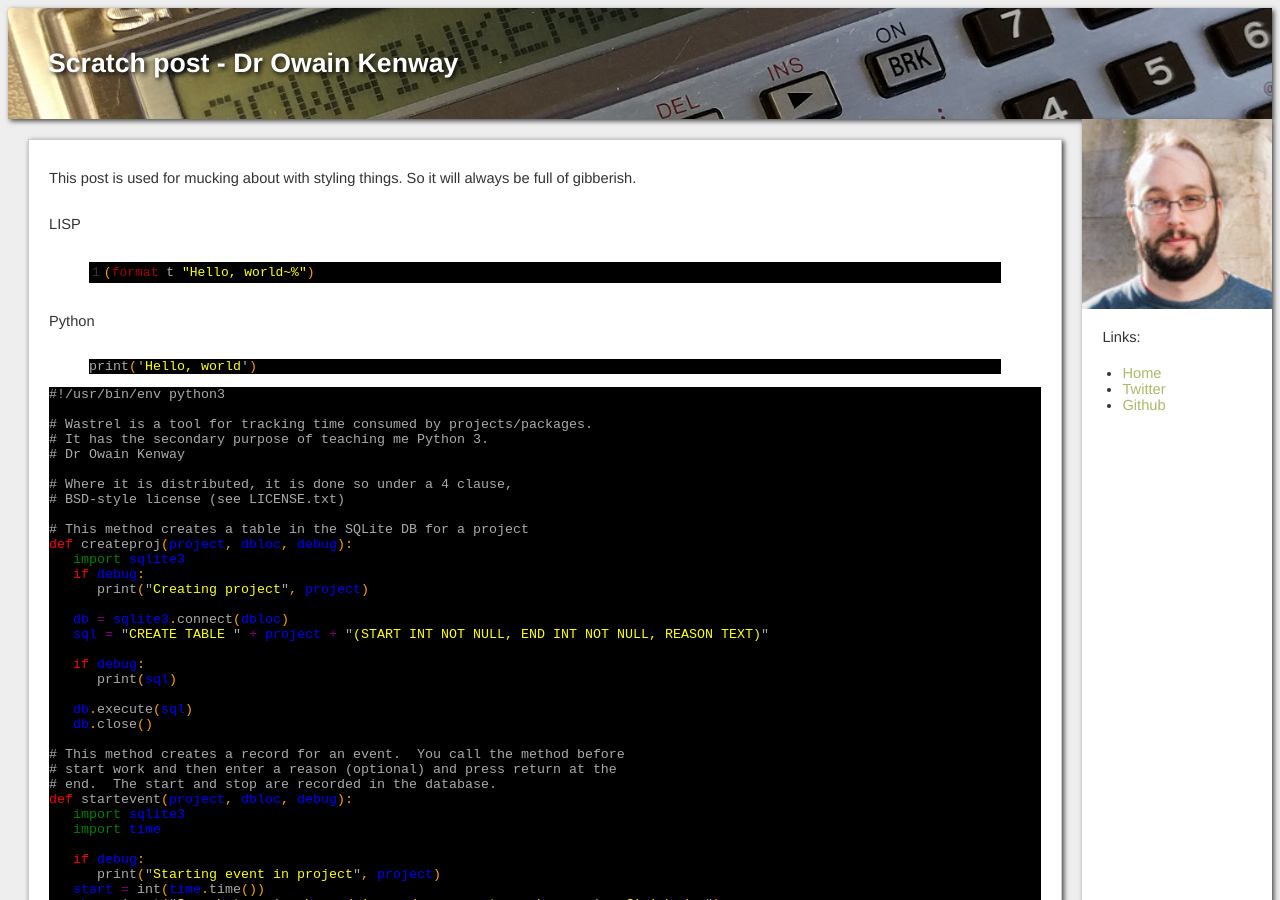
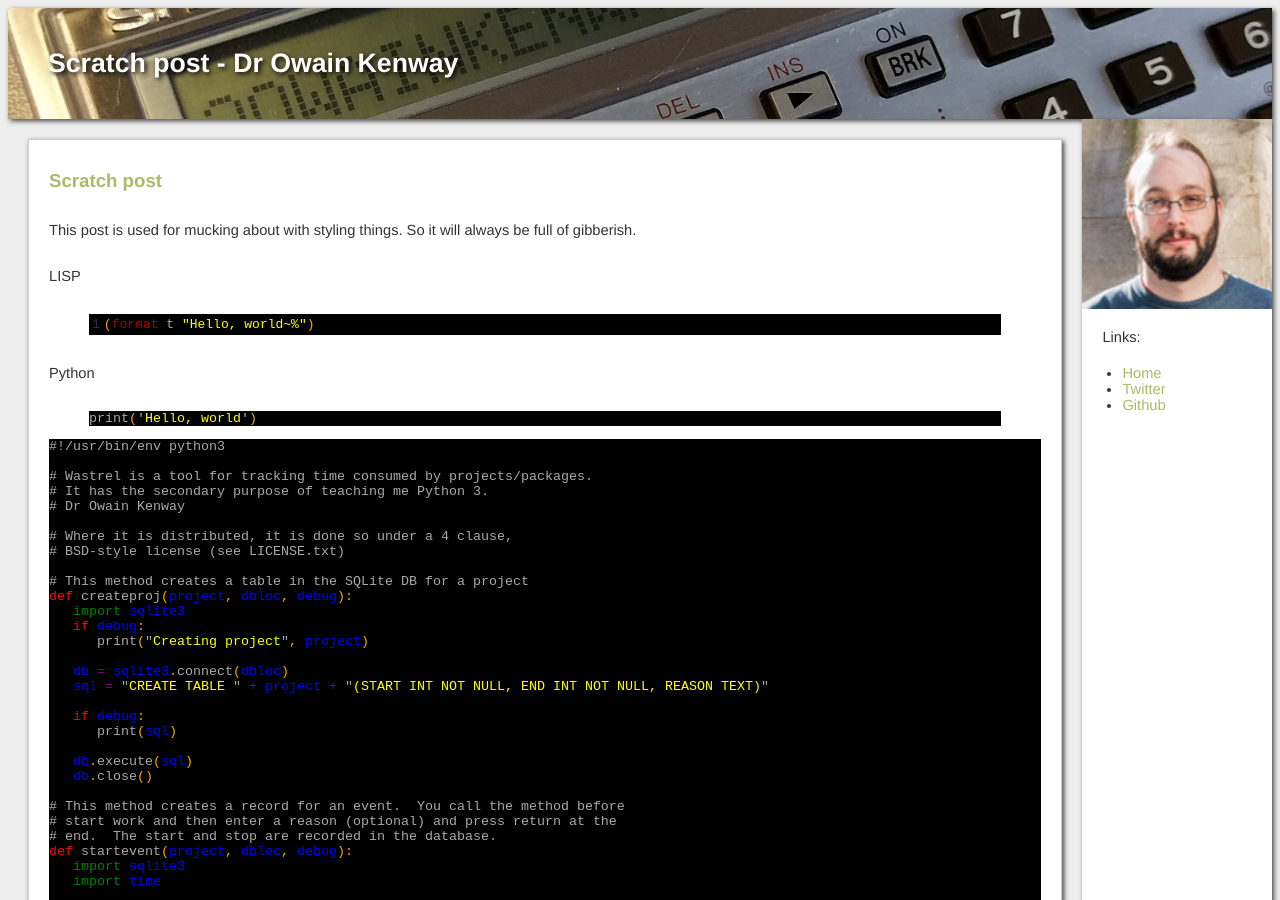
Before and after one commit to owainkenwayucl/owainkenwayucl.github.io, a Jekyll site: the page built from scratch.md, in a window 1280 px wide and 900 px high. Built offline with Jekyll 4.4.1, drawn with Linux system fonts in a browser that asks for light colours.

Commit message:
Make posts match front page.

```diff
--- a/_layouts/post.html
+++ b/_layouts/post.html
@@ -3,6 +3,9 @@
 ---
 
 <article>
+<div class="subhead">
+<p><a href="{{ page.url }}">{{ page.title }}</a></p>
+</div>
 <div class="date">
 <p>{{ page.date | date: "%A, %b %d" }}</p>
 </div>
```
